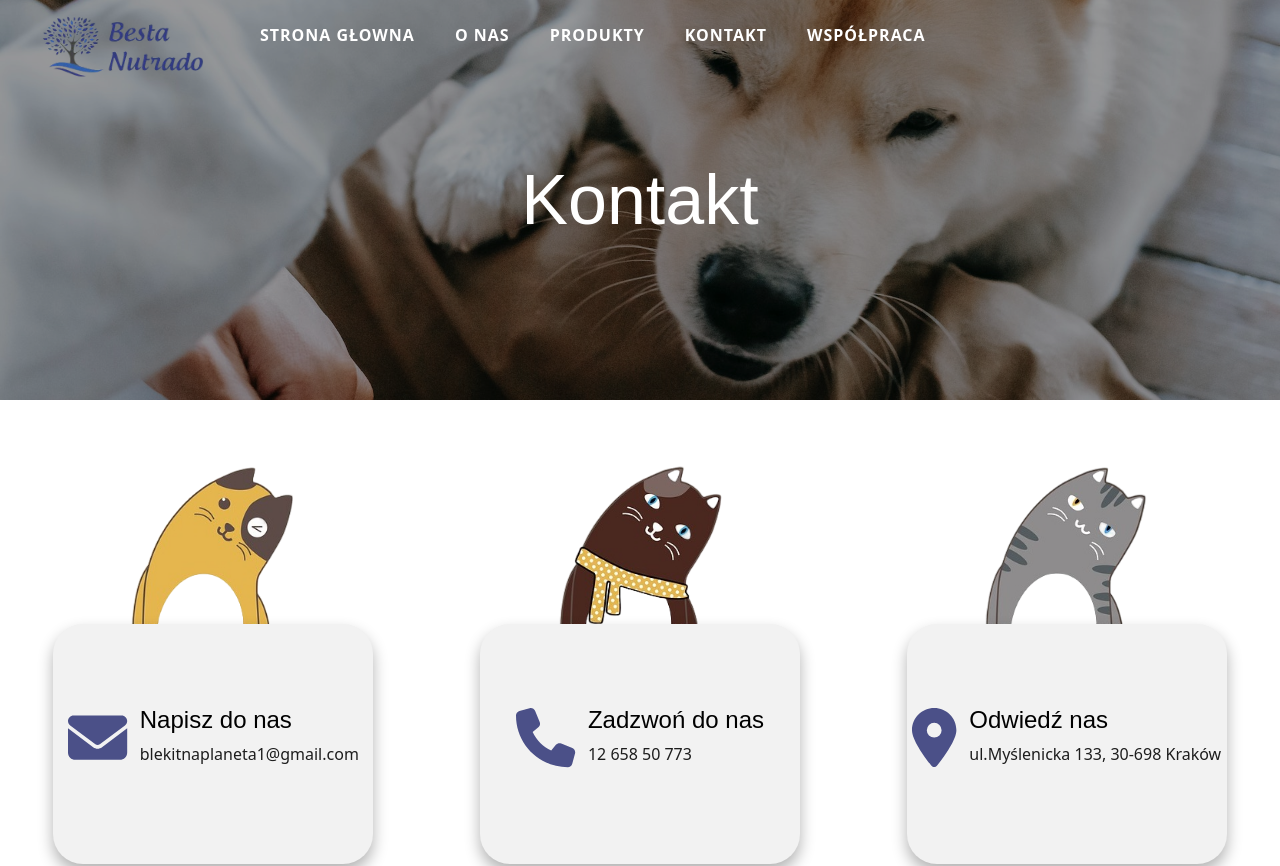
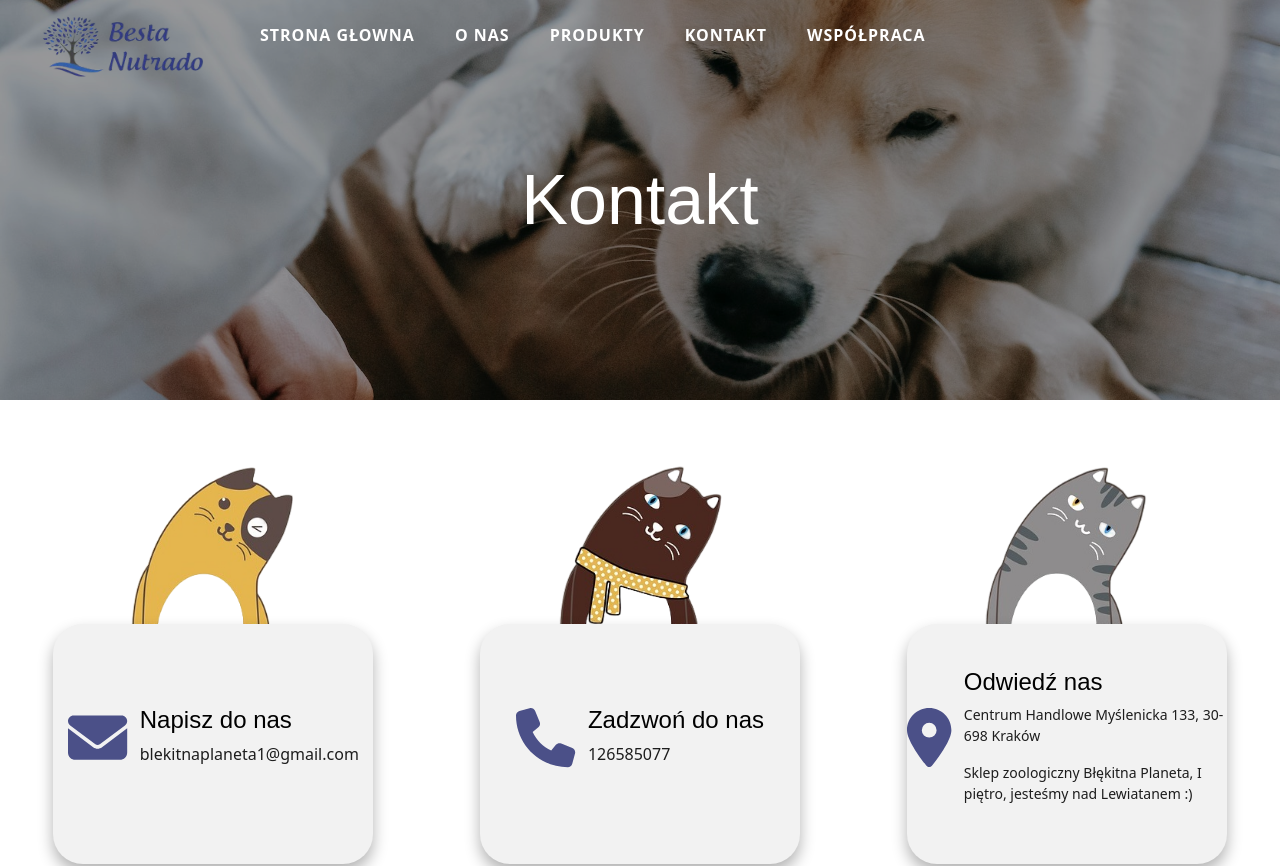
Before and after one commit to magdalena3546/BestaNutrado, a React (Create React App) app: page /contact in a window 1280 px wide. Shown: the top 866 px of the page. Built offline with nearby package versions, Linux system fonts and the light colour scheme; a web font is replaced by a local one.

Commit message:
change text in contact, change text in partnership, change navbar

```diff
--- a/public/index.html
+++ b/public/index.html
@@ -5,16 +5,14 @@
     <link rel="icon" href="%PUBLIC_URL%/images/logo-tree.png" />
     <meta name="viewport" content="width=device-width, initial-scale=1" />
     <meta name="theme-color" content="#000000" />
-    <meta
-      name="description"
-      content="Web site created using create-react-app"
-    />
+    <meta name="description" content="Besta Nutrado to renomowana marka specjalizująca się w produkcji wysokiej jakości karmy suchej, mokrej oraz przysmaków dla psów i kotów. Od lat zdobywamy uznanie i zaufanie właścicieli zwierząt w Polsce, oferując im produkty o doskonałej jakości i wartości odżywczej."/>
+    <meta name="keywords" content="Besta Nutrado, besta nutrado, besta nutrado karma, najlepsza karma dla psów, najlepsza karma dla kotów, zdrowa dieta dla psa, bezzbożowa karma"/>
     <link rel="apple-touch-icon" href="%PUBLIC_URL%/images/logo-tree.png"/>
     <!--
       manifest.json provides metadata used when your web app is installed on a
       user's mobile device or desktop. See https://developers.google.com/web/fundamentals/web-app-manifest/
     -->
-    <link rel="manifest" href="%PUBLIC_URL%/manifest.json" />
+    <link rel="manifest" href="%PUBLIC_URL%/images/logo-tree.png" />
     <!--
       Notice the use of %PUBLIC_URL% in the tags above.
       It will be replaced with the URL of the `public` folder during the build.
--- a/src/App.js
+++ b/src/App.js
@@ -1,7 +1,7 @@
 import About from "./pages/About/About";
 import Home from "./pages/Home/Home";
 import NavBar from "./views/NavBar/NavBar";
-import { Routes, Route } from "react-router-dom";
+import { Routes, Route, Navigate } from "react-router-dom";
 import Footer from "./views/Footer/Footer";
 import Contact from "./pages/Contact/Contact";
 import Partnership from "./pages/Partnership/Partnership";
@@ -32,6 +32,7 @@ const App = () => {
           path="/bestaArticle"
           element={<BestaSummary setColor={setColor} />}
         />
+        <Route path="*" element={<Navigate to="/" />} />
       </Routes>
       <Footer />
     </>
--- a/src/pages/Contact/Contact.js
+++ b/src/pages/Contact/Contact.js
@@ -27,7 +27,7 @@ const Contact = ({setColor}) => {
                         <div className={styles.icon}><FontAwesomeIcon icon={faPhone}/></div>
                             <div className={styles.text}>
                                 <h4>Zadzwoń do nas</h4>
-                                <p>12 658 50 773</p>
+                                <p>126585077</p>
                             </div>
                     </div>
                     </div>
@@ -37,7 +37,8 @@ const Contact = ({setColor}) => {
                         <div className={styles.icon}><FontAwesomeIcon icon={faLocationDot}/></div>
                             <div className={styles.text}>
                                 <h4>Odwiedź nas</h4>
-                                <p>ul.Myślenicka 133, 30-698 Kraków</p>
+                                <p className={styles.place}>Centrum Handlowe Myślenicka 133, 30-698 Kraków</p>
+                                <p className={styles.place}>Sklep zoologiczny Błękitna Planeta, I piętro, jesteśmy nad Lewiatanem :)</p>
                             </div>
                     </div>
                     </div>
--- a/src/pages/Contact/Contact.module.scss
+++ b/src/pages/Contact/Contact.module.scss
@@ -82,6 +82,11 @@
         border-radius: 30px;
         box-shadow: 0 8px 15px rgba(0, 0, 0, 0.3);
 
+        .text {
+            .place {
+                font-size: 14px;
+            }
+        }
 
         .icon {
             margin-right: 4%;
--- a/src/pages/Partnership/Partnership.js
+++ b/src/pages/Partnership/Partnership.js
@@ -12,7 +12,7 @@ const Partnership = ({ setColor }) => {
         <div className={styles.text}>
           <h4>
             Jesteśmy otwarci na współpracę. Serdecznie zapraszamy do kontaktu
-            pod numerem 6083082988.
+            pod numerem 608382988.
           </h4>
         </div>
       </div>
--- a/src/views/NavBar/NavBar.module.scss
+++ b/src/views/NavBar/NavBar.module.scss
@@ -70,6 +70,11 @@
     }
 }
 
+@media (min-width: 1024px) and (max-width: 1400px){
+    .fixed {
+        max-height: 10vh;
+    }
+}
 
 @media (max-width: 990px) {
     .nav .menu {
```
Also changed, not shown: 49 other files (tests, documents, lock files or other folders).
